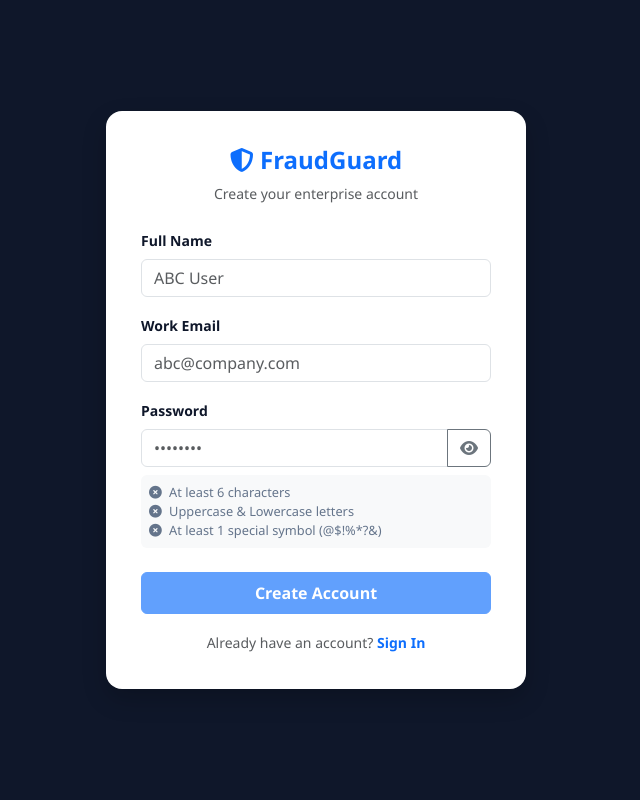
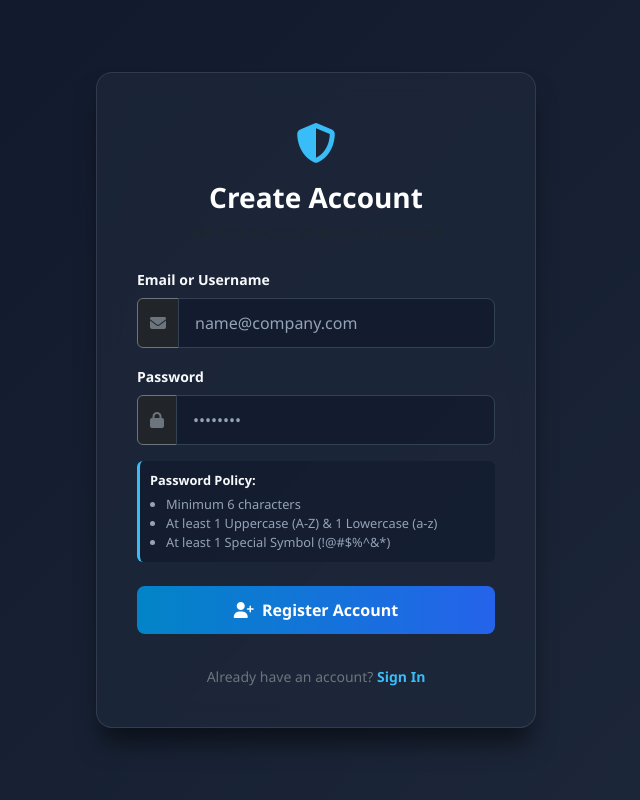
Before and after one commit to Bush-232014053/credit-card-fraud-detection, a Flask app: page /register in a window 1280 px wide. Shown: the whole page, without its empty margins (324-964 px from the left). Run offline with Flask 3, Linux system fonts and the light colour scheme.

Commit message:
Update register.html

```diff
--- a/Credit_Card_Fraud_App/templates/register.html
+++ b/Credit_Card_Fraud_App/templates/register.html
@@ -1,149 +1,152 @@
 <!DOCTYPE html>
-<html lang="en">
+<html lang="bn">
 <head>
     <meta charset="UTF-8">
     <meta name="viewport" content="width=device-width, initial-scale=1.0">
     <title>Register - FraudGuard AI</title>
     <!-- Bootstrap 5 CSS -->
     <link href="https://cdn.jsdelivr.net/npm/bootstrap@5.3.0/dist/css/bootstrap.min.css" rel="stylesheet">
-    <!-- FontAwesome -->
-    <link rel="stylesheet" href="https://cdnjs.cloudflare.com/ajax/libs/font-awesome/6.4.0/css/all.min.css">
+    <!-- FontAwesome Icons -->
+    <link href="https://cdnjs.cloudflare.com/ajax/libs/font-awesome/6.4.0/css/all.min.css" rel="stylesheet">
     <style>
         body {
-            background-color: #0f172a;
-            color: #f8fafc;
+            background: linear-gradient(135deg, #0f172a 0%, #1e293b 100%);
             min-height: 100vh;
             display: flex;
             align-items: center;
             justify-content: center;
             font-family: 'Segoe UI', Tahoma, Geneva, Verdana, sans-serif;
+            color: #f8fafc;
         }
-
-        /* Accessible Highlight */
-        ::-selection {
-            background-color: #fde047 !important;
-            color: #0f172a !important;
+        .register-card {
+            background: rgba(30, 41, 59, 0.7);
+            backdrop-filter: blur(12px);
+            border: 1px solid rgba(255, 255, 255, 0.1);
+            border-radius: 16px;
+            box-shadow: 0 20px 25px -5px rgba(0, 0, 0, 0.5);
+            padding: 2.5rem;
+            width: 100%;
+            max-width: 440px;
         }
-
-        .auth-card {
-            background: #ffffff;
-            color: #0f172a;
-            border-radius: 16px;
-            padding: 35px;
-            width: 100%;
-            max-width: 420px;
-            box-shadow: 0 10px 25px rgba(0,0,0,0.2);
+        .brand-logo {
+            font-size: 2.5rem;
+            color: #38bdf8;
         }
-
-        .rule-item {
+        .form-control {
+            background-color: rgba(15, 23, 42, 0.6);
+            border: 1px solid #334155;
+            color: #f8fafc;
+            border-radius: 8px;
+            padding: 0.75rem 1rem;
+        }
+        .form-control:focus {
+            background-color: rgba(15, 23, 42, 0.8);
+            border-color: #38bdf8;
+            color: #ffffff;
+            box-shadow: 0 0 0 0.25rem rgba(56, 189, 248, 0.25);
+        }
+        .form-control::placeholder {
+            color: #94a3b8;
+        }
+        .btn-primary {
+            background: linear-gradient(90deg, #0284c7 0%, #2563eb 100%);
+            border: none;
+            border-radius: 8px;
+            padding: 0.75rem;
+            font-weight: 600;
+            transition: all 0.3s ease;
+        }
+        .btn-primary:hover {
+            background: linear-gradient(90deg, #0369a1 0%, #1d4ed8 100%);
+            transform: translateY(-1px);
+        }
+        .password-rules {
             font-size: 0.8rem;
-            color: #64748b;
+            color: #94a3b8;
+            background: rgba(15, 23, 42, 0.5);
+            padding: 10px;
+            border-radius: 6px;
+            border-left: 3px solid #38bdf8;
         }
-        .rule-item.valid {
-            color: #16a34a;
-            font-weight: bold;
+        .login-link {
+            color: #38bdf8;
+            text-decoration: none;
+        }
+        .login-link:hover {
+            text-decoration: underline;
         }
     </style>
 </head>
 <body>
 
-    <div class="auth-card">
+<div class="register-card">
+    <!-- Logo & Title -->
     <div class="text-center mb-4">
-            <h4 class="fw-bold text-primary"><i class="fa-solid fa-shield-halved"></i> FraudGuard</h4>
-            <p class="text-muted small">Create your enterprise account</p>
+        <div class="brand-logo mb-2">
+            <i class="fa-solid fa-shield-halved"></i>
+        </div>
+        <h3 class="fw-bold text-white">Create Account</h3>
+        <p class="text-muted small">Join FraudGuard AI Detection Network</p>
     </div>
 
-        <!-- Flash Alert Message Box (Renders messages from Flask backend) -->
+    <!-- Flask Flash Messages (Error/Success Alerts) -->
     {% with messages = get_flashed_messages(with_categories=true) %}
       {% if messages %}
         {% for category, message in messages %}
-              <div class="alert alert-{{ category }} alert-dismissible fade show small py-2 px-3 mb-3" role="alert">
+          <div class="alert alert-{{ category }} alert-dismissible fade show text-start py-2 px-3 small mb-3" role="alert">
              <i class="fa-solid fa-triangle-exclamation me-1"></i> {{ message }}
-                <button type="button" class="btn-close py-2" data-bs-dismiss="alert" aria-label="Close"></button>
+             <button type="button" class="btn-close btn-close-white py-2" data-bs-dismiss="alert" aria-label="Close"></button>
           </div>
         {% endfor %}
       {% endif %}
     {% endwith %}
 
-        <!-- Added action="/register" and method="POST" -->
-        <form action="/register" method="POST" id="registerForm">
+    <!-- Registration Form -->
+    <form action="{{ url_for('register') }}" method="POST">
+
+        <!-- Email Input -->
         <div class="mb-3">
-                <label class="form-label small fw-bold">Full Name</label>
-                <!-- Added name="fullname" -->
-                <input type="text" name="fullname" class="form-control" placeholder="ABC User" required>
-            </div>
-
-            <div class="mb-3">
-                <label class="form-label small fw-bold">Work Email</label>
-                <!-- Added name="email" and updated placeholder to abc@company.com -->
-                <input type="email" name="email" class="form-control" placeholder="abc@company.com" required>
-            </div>
-
-            <div class="mb-3">
-                <label class="form-label small fw-bold">Password</label>
+            <label for="email" class="form-label text-light small fw-semibold">Email or Username</label>
             <div class="input-group">
-                    <!-- Added name="password" -->
-                    <input type="password" id="passwordInput" name="password" class="form-control" placeholder="••••••••" required onkeyup="validatePassword()">
-                    <button class="btn btn-outline-secondary" type="button" onclick="togglePasswordVisibility()">
-                        <i class="fa-solid fa-eye" id="eyeIcon"></i>
-                    </button>
-                </div>
-
-                <!-- Password Rule Validation Indicator -->
-                <div class="mt-2 p-2 bg-light rounded">
-                    <div class="rule-item" id="ruleLength"><i class="fa-solid fa-circle-xmark me-1"></i> At least 6 characters</div>
-                    <div class="rule-item" id="ruleUpperLower"><i class="fa-solid fa-circle-xmark me-1"></i> Uppercase & Lowercase letters</div>
-                    <div class="rule-item" id="ruleSpecial"><i class="fa-solid fa-circle-xmark me-1"></i> At least 1 special symbol (@$!%*?&)</div>
+                <span class="input-group-text bg-dark text-secondary border-secondary"><i class="fa-solid fa-envelope"></i></span>
+                <input type="text" class="form-control" id="email" name="email" placeholder="name@company.com" required autocomplete="off">
             </div>
         </div>
 
-            <button type="submit" id="regBtn" class="btn btn-primary w-100 fw-bold py-2 mt-2" disabled>Create Account</button>
-        </form>
-
-        <div class="text-center mt-3">
-            <span class="small text-muted">Already have an account? <a href="/login" class="text-primary text-decoration-none fw-bold">Sign In</a></span>
+        <!-- Password Input -->
+        <div class="mb-3">
+            <label for="password" class="form-label text-light small fw-semibold">Password</label>
+            <div class="input-group">
+                <span class="input-group-text bg-dark text-secondary border-secondary"><i class="fa-solid fa-lock"></i></span>
+                <input type="password" class="form-control" id="password" name="password" placeholder="••••••••" required>
             </div>
         </div>
 
-    <!-- Bootstrap JS (Required for dismissible alerts) -->
+        <!-- Password Requirements Info Box -->
+        <div class="password-rules mb-4">
+            <div class="fw-semibold mb-1 text-light">Password Policy:</div>
+            <ul class="mb-0 ps-3">
+                <li>Minimum 6 characters</li>
+                <li>At least 1 Uppercase (A-Z) & 1 Lowercase (a-z)</li>
+                <li>At least 1 Special Symbol (!@#$%^&*)</li>
+            </ul>
+        </div>
+
+        <!-- Submit Button -->
+        <button type="submit" class="btn btn-primary w-100 mb-3">
+            <i class="fa-solid fa-user-plus me-1"></i> Register Account
+        </button>
+
+    </form>
+
+    <!-- Navigation to Login -->
+    <div class="text-center mt-3 small text-secondary">
+        Already have an account?
+        <a href="{{ url_for('login') }}" class="login-link fw-semibold">Sign In</a>
+    </div>
+</div>
+
+<!-- Bootstrap 5 JS Bundle -->
 <script src="https://cdn.jsdelivr.net/npm/bootstrap@5.3.0/dist/js/bootstrap.bundle.min.js"></script>
-
-    <script>
-        function togglePasswordVisibility() {
-            const pwd = document.getElementById('passwordInput');
-            const icon = document.getElementById('eyeIcon');
-            if (pwd.type === 'password') {
-                pwd.type = 'text';
-                icon.className = 'fa-solid fa-eye-slash';
-            } else {
-                pwd.type = 'password';
-                icon.className = 'fa-solid fa-eye';
-            }
-        }
-
-        function validatePassword() {
-            const val = document.getElementById('passwordInput').value;
-            const lenValid = val.length >= 6;
-            const upperLowerValid = /[a-z]/.test(val) && /[A-Z]/.test(val);
-            const specialValid = /[!@#$%^&*(),.?":{}|<>]/.test(val);
-
-            updateRule('ruleLength', lenValid);
-            updateRule('ruleUpperLower', upperLowerValid);
-            updateRule('ruleSpecial', specialValid);
-
-            document.getElementById('regBtn').disabled = !(lenValid && upperLowerValid && specialValid);
-        }
-
-        function updateRule(elementId, isValid) {
-            const el = document.getElementById(elementId);
-            if (isValid) {
-                el.className = 'rule-item valid';
-                el.innerHTML = `<i class="fa-solid fa-circle-check me-1"></i> ${el.innerText.replace(/^.*?\s/, '')}`;
-            } else {
-                el.className = 'rule-item';
-                el.innerHTML = `<i class="fa-solid fa-circle-xmark me-1"></i> ${el.innerText.replace(/^.*?\s/, '')}`;
-            }
-        }
-    </script>
 </body>
 </html>
```
Lines whose indentation alone changed are shown as unchanged.
